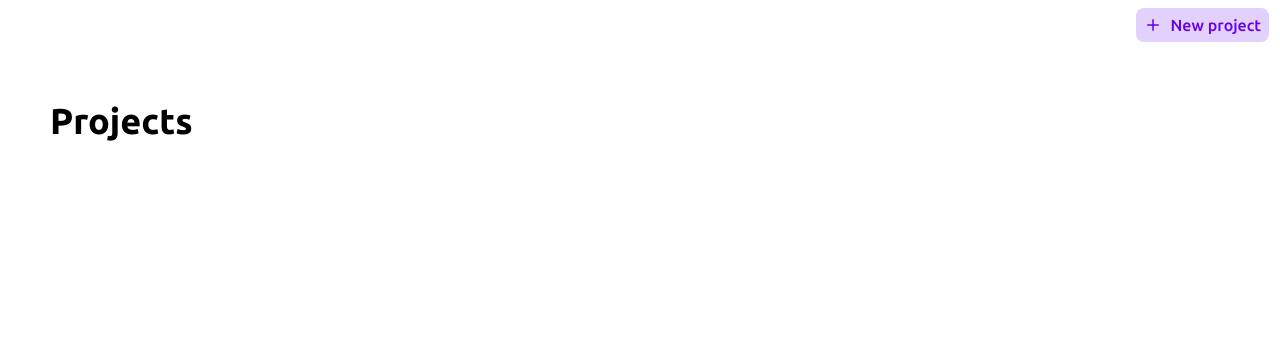
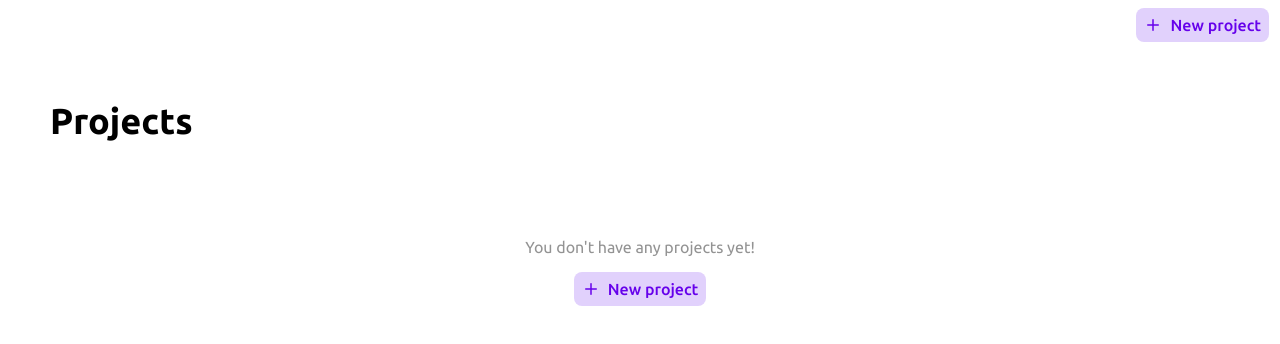
Before and after one commit to team-nullptr/logic-gates-simulator, a React (Vite) app: page / in a window 1280 px wide. Shown: the top 344 px of the page. Built offline with nearby package versions, Linux system fonts and the light colour scheme.

Commit message:
Add message when user does not have any projects

```diff
--- a/src/features/dashboard/Dashboard.styles.ts
+++ b/src/features/dashboard/Dashboard.styles.ts
@@ -20,3 +20,13 @@ export const StyledGrid = styled.section`
 export const StyledTitle = styled.h1`
   font-size: 36px;
 `;
+
+export const StyledInfo = styled.section`
+  display: flex;
+  flex-direction: column;
+  gap: 16px;
+  align-items: center;
+  width: 100%;
+  color: #939393;
+  margin: 96px 0;
+`;
--- a/src/features/dashboard/Dashboard.tsx
+++ b/src/features/dashboard/Dashboard.tsx
@@ -1,12 +1,16 @@
-import { StyledWrapper, StyledGrid, StyledHeader, StyledTitle } from './Dashboard.styles';
+import { StyledWrapper, StyledGrid, StyledHeader, StyledTitle, StyledInfo, StyledSpan } from './Dashboard.styles';
 import { DashboardCard } from './DashboardCard';
 import { useEffect, useState } from 'react';
 import { Project } from '../../core/project-manager/ProjectManager';
 import { projectManager } from '../../core/project-manager/ProjectManager';
 import { DashboardNavigation } from './DashboardNavigation';
 import { messageBus } from '../message-bus/MessageBus';
+import { NavigationButton } from '../navigation/NavigationButton';
+import { Plus } from 'react-feather';
+import { useNavigate } from 'react-router-dom';
 
 export const Dashboard = () => {
+  const navigate = useNavigate();
   const [projects, setProjects] = useState<Project[]>([]);
 
   useEffect(() => {
@@ -19,6 +23,16 @@ export const Dashboard = () => {
     messageBus.push({ type: 'success', body: 'project deleted successfully' });
   };
 
+  const createProject = () => {
+    try {
+      const id = projectManager.createProject('Untitled');
+      messageBus.push({ type: 'success', body: 'A new project has been created successfully' });
+      navigate(`/editor/${id}`);
+    } catch (err) {
+      messageBus.push({ type: 'error', body: 'Failed to create a new project' });
+    }
+  };
+
   return (
     <>
       <DashboardNavigation />
@@ -26,11 +40,18 @@ export const Dashboard = () => {
         <StyledHeader>
           <StyledTitle>Projects</StyledTitle>
         </StyledHeader>
-        <StyledGrid>
-          {projects.map((project) => (
-            <DashboardCard onDelete={() => handleProjectDelete(project.id)} project={project} key={project.id} />
-          ))}
-        </StyledGrid>
+        {projects.length ? (
+          <StyledGrid>
+            {projects.map((project) => (
+              <DashboardCard onDelete={() => handleProjectDelete(project.id)} project={project} key={project.id} />
+            ))}
+          </StyledGrid>
+        ) : (
+          <StyledInfo>
+            <p>You don&apos;t have any projects yet!</p>
+            <NavigationButton icon={Plus} text="New project" onClick={createProject} />
+          </StyledInfo>
+        )}
       </StyledWrapper>
     </>
   );
```
